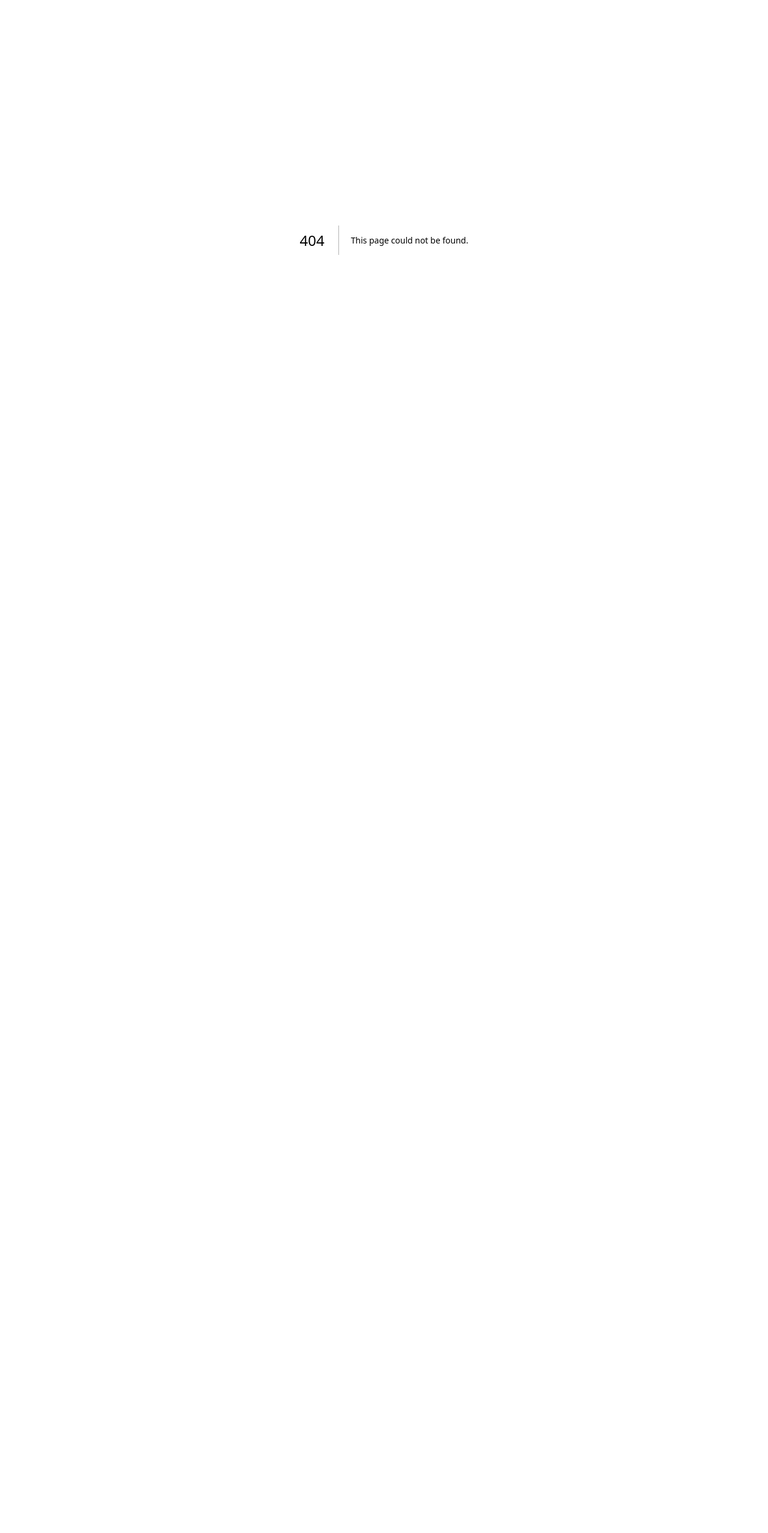
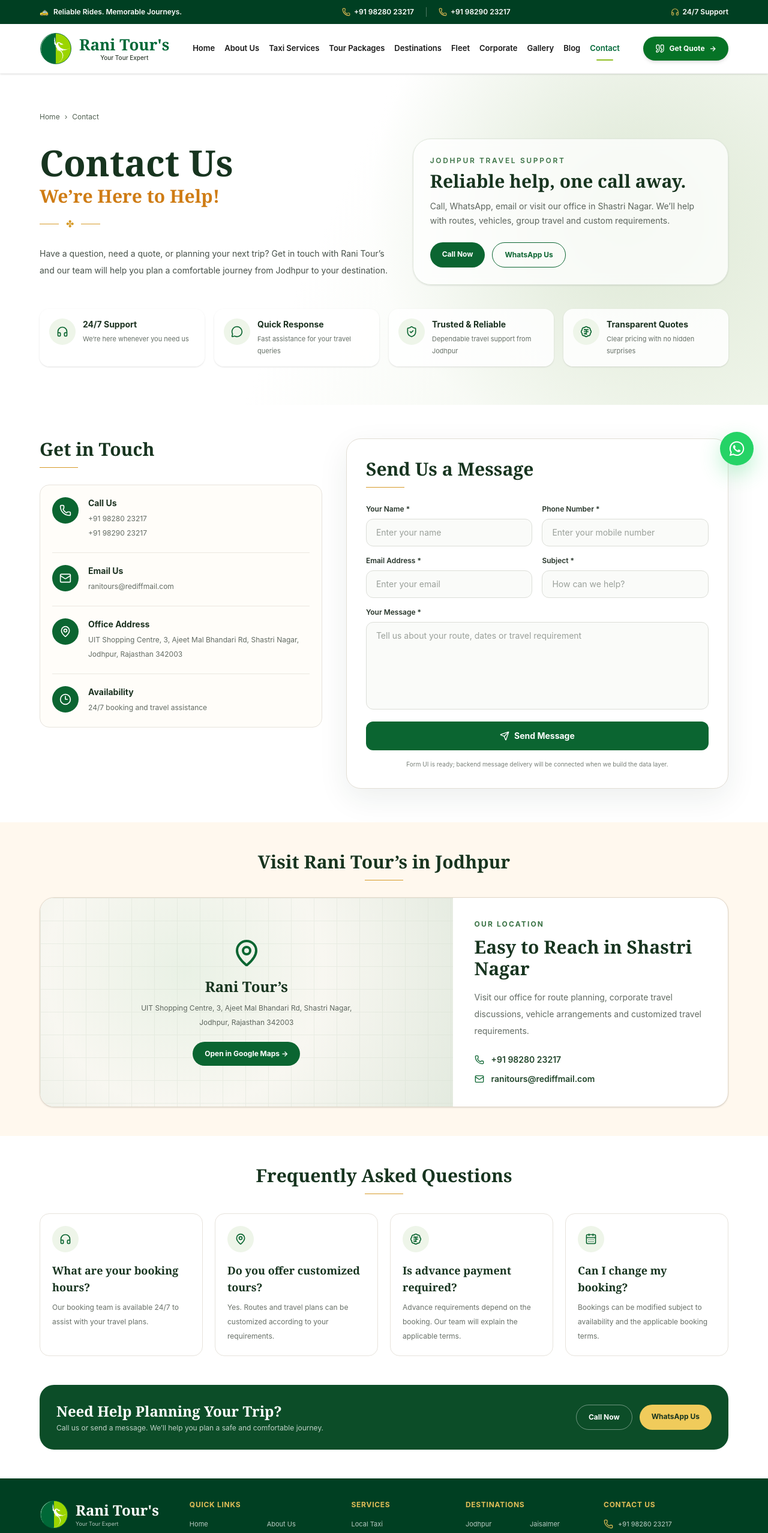
Before and after one commit to Shahzadkhanks19/rani-tours, a Next.js app: page /contact in a window 1280 px wide. Before the commit this address had no page. Shown: the top 2556 px of the page at 60% size. Before the commit the page ends 800 px from the top, so only its background shows below. Built offline with nearby package versions, Linux system fonts and the light colour scheme.

Commit message:
Add Contact page route

```diff
--- /dev/null
+++ b/app/contact/page.tsx
@@ -0,0 +1,23 @@
+import type { Metadata } from "next";
+import { ContactPageContent } from "@/components/contact/contact-page";
+import { Footer } from "@/components/layout/footer";
+import { FloatingActions } from "@/components/layout/floating-actions";
+import { Header } from "@/components/layout/header";
+
+export const metadata: Metadata = {
+  title: "Contact Rani Tour's | Taxi & Travel Support in Jodhpur",
+  description: "Contact Rani Tour's in Jodhpur for taxi bookings, Rajasthan travel, corporate transport, group travel and customized journey planning.",
+};
+
+export default function ContactPage() {
+  return (
+    <>
+      <Header />
+      <main>
+        <ContactPageContent />
+      </main>
+      <Footer />
+      <FloatingActions />
+    </>
+  );
+}
```
